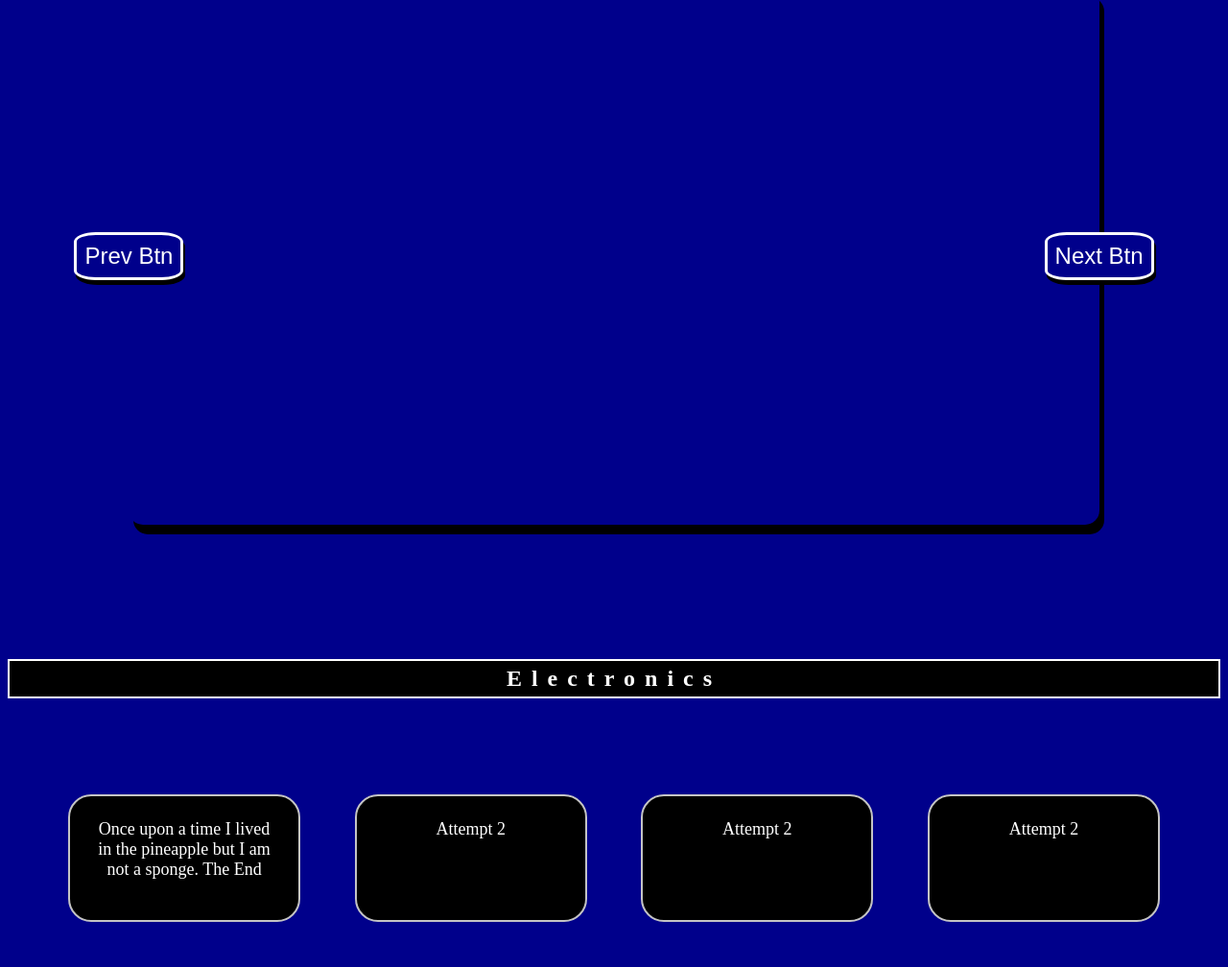
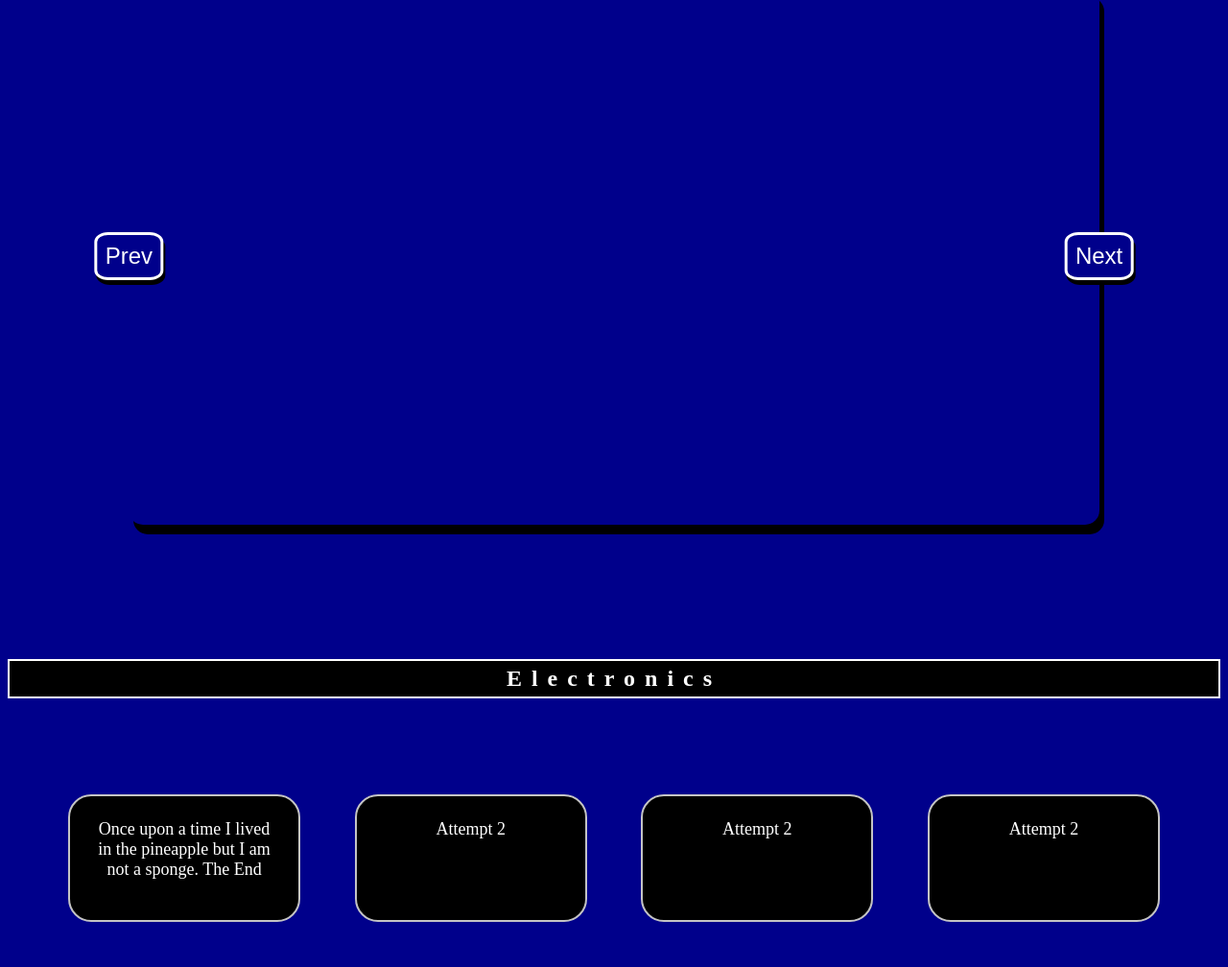
Before and after one commit to lchua2314/E-commerce-Website, a plain HTML site: page index.html in a window 1280 px wide. Shown: the part 1079-2087 px from the top of the page at 96% size. Drawn offline with Linux system fonts and the light colour scheme; a web font is replaced by a local one.

Commit message:
Last edit of slider. Will add pictures later

```diff
--- a/css/style.css
+++ b/css/style.css
@@ -356,8 +356,8 @@ td:hover {
 }
 
 .btn:hover {
-    background: blue;
-    color: white;
+    background: rgb(216, 216, 216);
+    color: black;
 }
 
 footer {
--- a/index.html
+++ b/index.html
@@ -71,8 +71,8 @@
     <h2>New Deals!</h2>
     <div class="slider">
         <div class="images">
-            <button type="button" class="btn prevBtn">Prev Btn</button>
-            <button type="button" class="btn nextBtn">Next Btn</button>
+            <button type="button" class="btn prevBtn">Prev</button>
+            <button type="button" class="btn nextBtn">Next</button>
         </div>
     </div>
 
```
